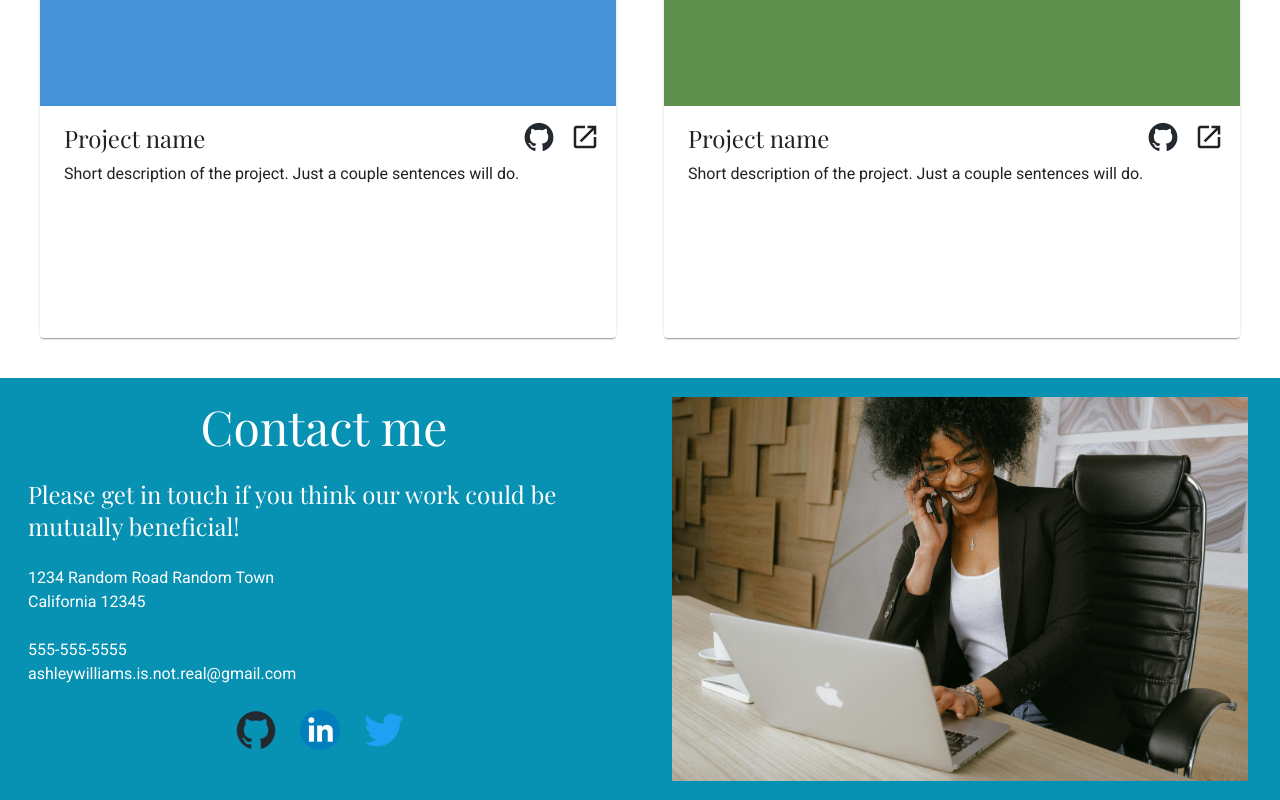
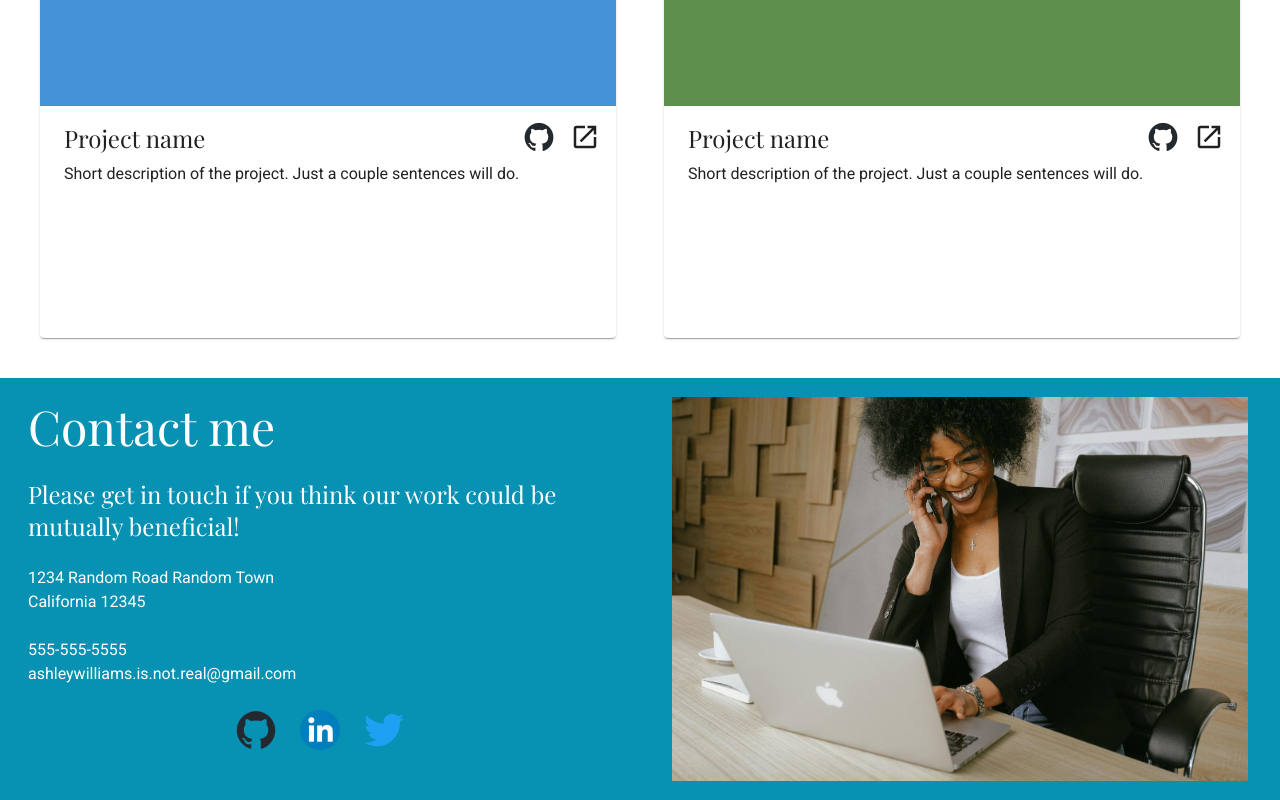
Before and after one commit to bryantt23/odin-homepage-mui, a React (Vite) app: page / in a window 1280 px wide. Shown: the part 1946-2746 px from the top of the page. Built offline with nearby package versions, Linux system fonts and the light colour scheme.

Commit message:
tweak text alignment

```diff
--- a/src/components/Contact.jsx
+++ b/src/components/Contact.jsx
@@ -7,7 +7,9 @@ import Twitter from '../assets/images/twitter-3.svg';
 function Contact() {
     return (
         <Box sx={{ display: 'flex', flexDirection: 'column', gap: 3, backgroundColor: "#0791b2", padding: "20px 20px 50px 20px" }}>
-            <Typography variant="h3" sx={{ paddingLeft: 1, color: 'white', textAlign: "center" }}>Contact me</Typography>
+            <Typography variant="h3" sx={{ paddingLeft: 1, color: 'white', textAlign: { xs: "center", md: "left" } }}>
+                Contact me
+            </Typography>
             <Typography variant="h5" sx={{ paddingLeft: 1, color: 'white' }}>
                 Please get in touch if you think our work could be mutually beneficial!
             </Typography>
```
